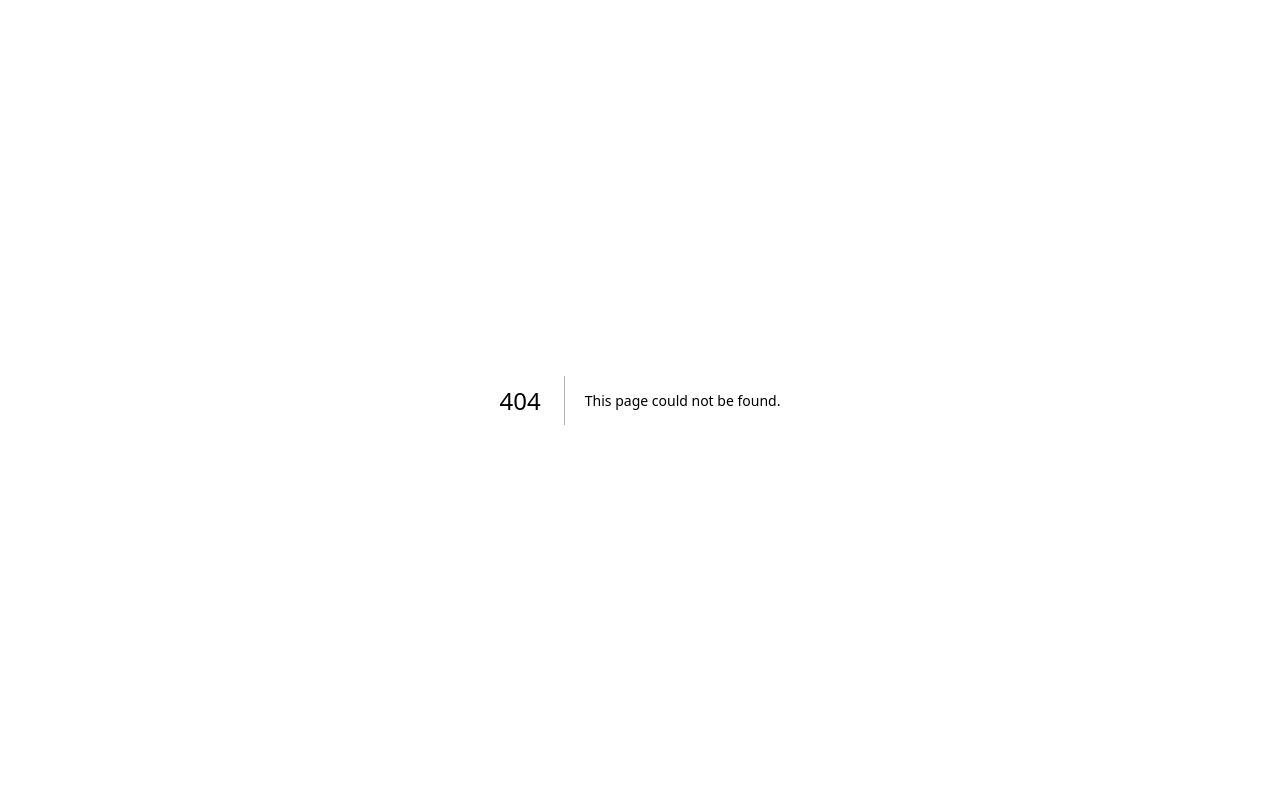
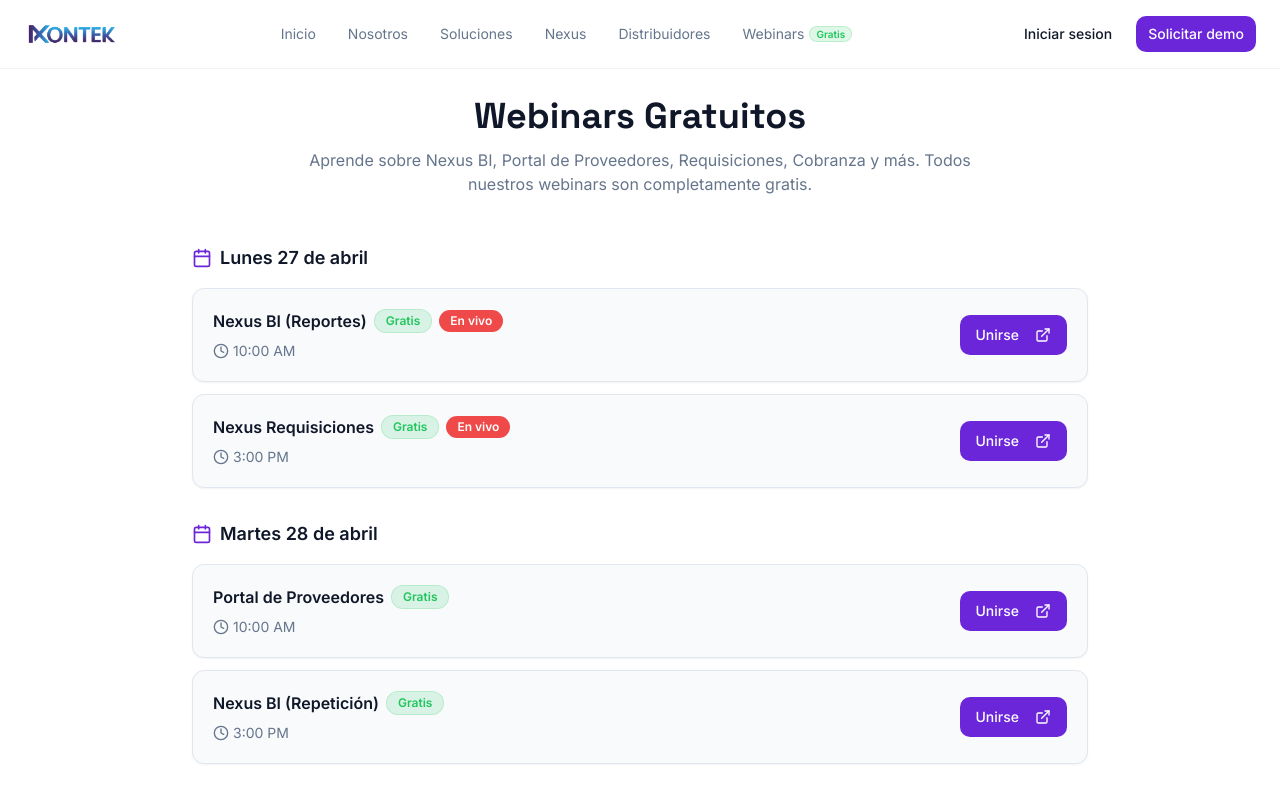
Before and after one commit to gabriellrios03/MontekPage, a Next.js app: page /webinars in a window 1280 px wide. Before the commit this address had no page. Shown: the top 798 px of the page. Built offline with nearby package versions, Linux system fonts and the light colour scheme.

Commit message:
feat: create webinars page with free and live badges, organization, and join buttons
Add webinars page with consistent design and contact section.

Co-authored-by: Gabriel Rios <73848076+gabriellrios03@users.noreply.github.com>

```diff
--- /dev/null
+++ b/app/webinars/page.tsx
@@ -0,0 +1,172 @@
+import type { Metadata } from "next"
+import { Navbar } from "@/components/navbar"
+import { Footer } from "@/components/footer"
+import { Badge } from "@/components/ui/badge"
+import { Button } from "@/components/ui/button"
+import { Card } from "@/components/ui/card"
+import { Calendar, Clock, ExternalLink } from "lucide-react"
+
+export const metadata: Metadata = {
+  title: "Webinars | Montek",
+  description: "Accede a webinars gratuitos sobre Nexus BI, Portal de Proveedores, Requisiciones y más.",
+}
+
+interface Webinar {
+  day: string
+  time: string
+  title: string
+  link: string
+  isLive?: boolean
+}
+
+const webinars: Webinar[] = [
+  {
+    day: "Lunes 27 de abril",
+    time: "10:00 AM",
+    title: "Nexus BI (Reportes)",
+    link: "https://events.teams.microsoft.com/event/3502ece0-5411-4b04-bea0-32e764de0752@a56b05f7-95a4-4fc0-8caf-f498b087c01f",
+    isLive: true,
+  },
+  {
+    day: "Lunes 27 de abril",
+    time: "3:00 PM",
+    title: "Nexus Requisiciones",
+    link: "https://events.teams.microsoft.com/event/0a228dcd-e198-420f-b94f-cabc19af212c@a56b05f7-95a4-4fc0-8caf-f498b087c01f",
+    isLive: true,
+  },
+  {
+    day: "Martes 28 de abril",
+    time: "10:00 AM",
+    title: "Portal de Proveedores",
+    link: "https://events.teams.microsoft.com/event/14ca9959-b129-4fc6-b18b-eaec4910558a@a56b05f7-95a4-4fc0-8caf-f498b087c01f",
+  },
+  {
+    day: "Martes 28 de abril",
+    time: "3:00 PM",
+    title: "Nexus BI (Repetición)",
+    link: "https://events.teams.microsoft.com/event/6538f4f0-4560-44ce-9140-843478ae0018@a56b05f7-95a4-4fc0-8caf-f498b087c01f",
+  },
+  {
+    day: "Miércoles 29 de abril",
+    time: "10:00 AM",
+    title: "Nexus Requisiciones (Repetición)",
+    link: "https://events.teams.microsoft.com/event/c038d58f-10b6-47ce-b33a-94bc0586cc0b@a56b05f7-95a4-4fc0-8caf-f498b087c01f",
+  },
+  {
+    day: "Miércoles 29 de abril",
+    time: "3:00 PM",
+    title: "Nexus Cobranza",
+    link: "https://events.teams.microsoft.com/event/28703d45-7f6e-46ff-8a9a-ccdb4c137f07@a56b05f7-95a4-4fc0-8caf-f498b087c01f",
+  },
+  {
+    day: "Jueves 30 de abril",
+    time: "10:00 AM",
+    title: "Portal de Proveedores (Repetición)",
+    link: "https://events.teams.microsoft.com/event/e5716faa-a88f-401f-a1a7-9535c9c6f33e@a56b05f7-95a4-4fc0-8caf-f498b087c01f",
+  },
+  {
+    day: "Jueves 30 de abril",
+    time: "3:00 PM",
+    title: "Nexus Cobranza (Repetición)",
+    link: "https://events.teams.microsoft.com/event/15cfdf59-3dc6-4975-a2f1-6a2ce1f29029@a56b05f7-95a4-4fc0-8caf-f498b087c01f",
+  },
+]
+
+export default function WebinarsPage() {
+  const groupedWebinars = webinars.reduce(
+    (acc, webinar) => {
+      const existingDay = acc.find((group) => group.day === webinar.day)
+      if (existingDay) {
+        existingDay.webinars.push(webinar)
+      } else {
+        acc.push({ day: webinar.day, webinars: [webinar] })
+      }
+      return acc
+    },
+    [] as { day: string; webinars: Webinar[] }[]
+  )
+
+  return (
+    <>
+      <Navbar />
+      <main className="px-4 py-12 sm:px-6 lg:py-24">
+        <section className="mx-auto max-w-4xl">
+          <div className="text-center">
+            <h1 className="text-center font-display text-3xl font-bold text-foreground sm:text-4xl">
+              Webinars Gratuitos
+            </h1>
+            <p className="mx-auto mt-3 max-w-2xl text-center text-sm text-muted-foreground sm:text-base">
+              Aprende sobre Nexus BI, Portal de Proveedores, Requisiciones, Cobranza y más. Todos nuestros webinars son completamente gratis.
+            </p>
+          </div>
+
+          <div className="mt-12 space-y-8">
+            {groupedWebinars.map((group) => (
+              <div key={group.day}>
+                <div className="mb-4 flex items-center gap-2">
+                  <Calendar className="h-5 w-5 text-primary" />
+                  <h2 className="text-lg font-semibold text-foreground">{group.day}</h2>
+                </div>
+                <div className="space-y-3">
+                  {group.webinars.map((webinar, idx) => (
+                    <Card
+                      key={idx}
+                      className="border border-border bg-card p-4 transition-all hover:shadow-md hover:border-primary/50 sm:p-5"
+                    >
+                      <div className="flex flex-col gap-3 sm:flex-row sm:items-center sm:justify-between">
+                        <div className="flex-1">
+                          <div className="flex flex-wrap items-center gap-2 mb-2">
+                            <h3 className="font-semibold text-foreground">{webinar.title}</h3>
+                            <Badge
+                              variant="secondary"
+                              className="bg-green-500/15 text-green-500 hover:bg-green-500/15 ring-1 ring-green-500/30"
+                            >
+                              Gratis
+                            </Badge>
+                            {webinar.isLive && (
+                              <Badge
+                                variant="default"
+                                className="bg-red-500 text-white hover:bg-red-600 animate-pulse"
+                              >
+                                En vivo
+                              </Badge>
+                            )}
+                          </div>
+                          <div className="flex items-center gap-1 text-sm text-muted-foreground">
+                            <Clock className="h-4 w-4" />
+                            <span>{webinar.time}</span>
+                          </div>
+                        </div>
+                        <Button
+                          asChild
+                          className="mt-3 w-full sm:mt-0 sm:w-auto"
+                          variant="default"
+                        >
+                          <a href={webinar.link} target="_blank" rel="noopener noreferrer">
+                            Unirse
+                            <ExternalLink className="ml-2 h-4 w-4" />
+                          </a>
+                        </Button>
+                      </div>
+                    </Card>
+                  ))}
+                </div>
+              </div>
+            ))}
+          </div>
+
+          <div className="mt-12 rounded-lg border border-border bg-card/50 p-6 sm:p-8">
+            <h3 className="font-semibold text-foreground mb-2">¿Necesitas más información?</h3>
+            <p className="text-sm text-muted-foreground mb-4">
+              Si tienes preguntas sobre algún webinar o necesitas capacitación personalizada, no dudes en contactarnos.
+            </p>
+            <Button asChild>
+              <a href="/Soporte">Contactar Soporte</a>
+            </Button>
+          </div>
+        </section>
+      </main>
+      <Footer />
+    </>
+  )
+}
```
